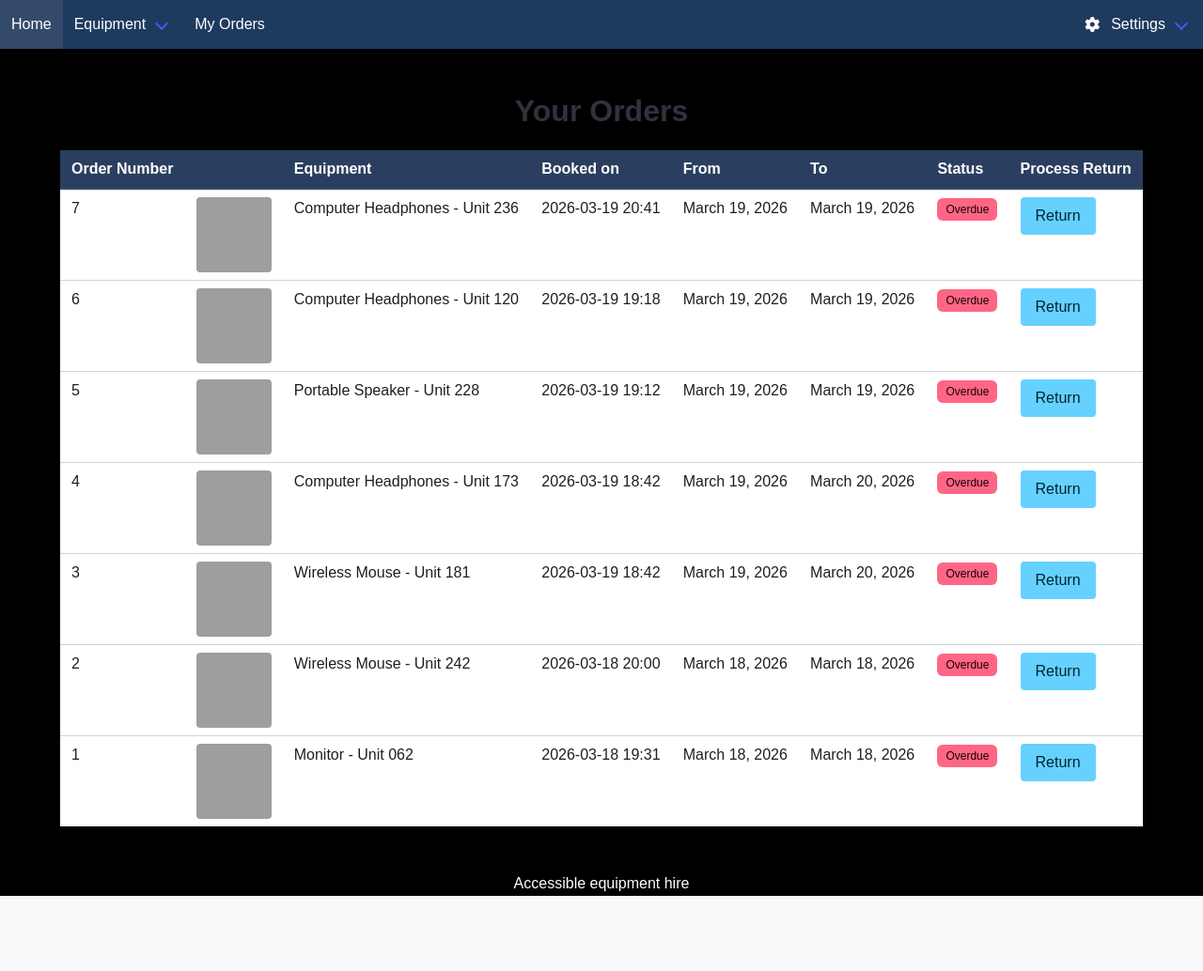
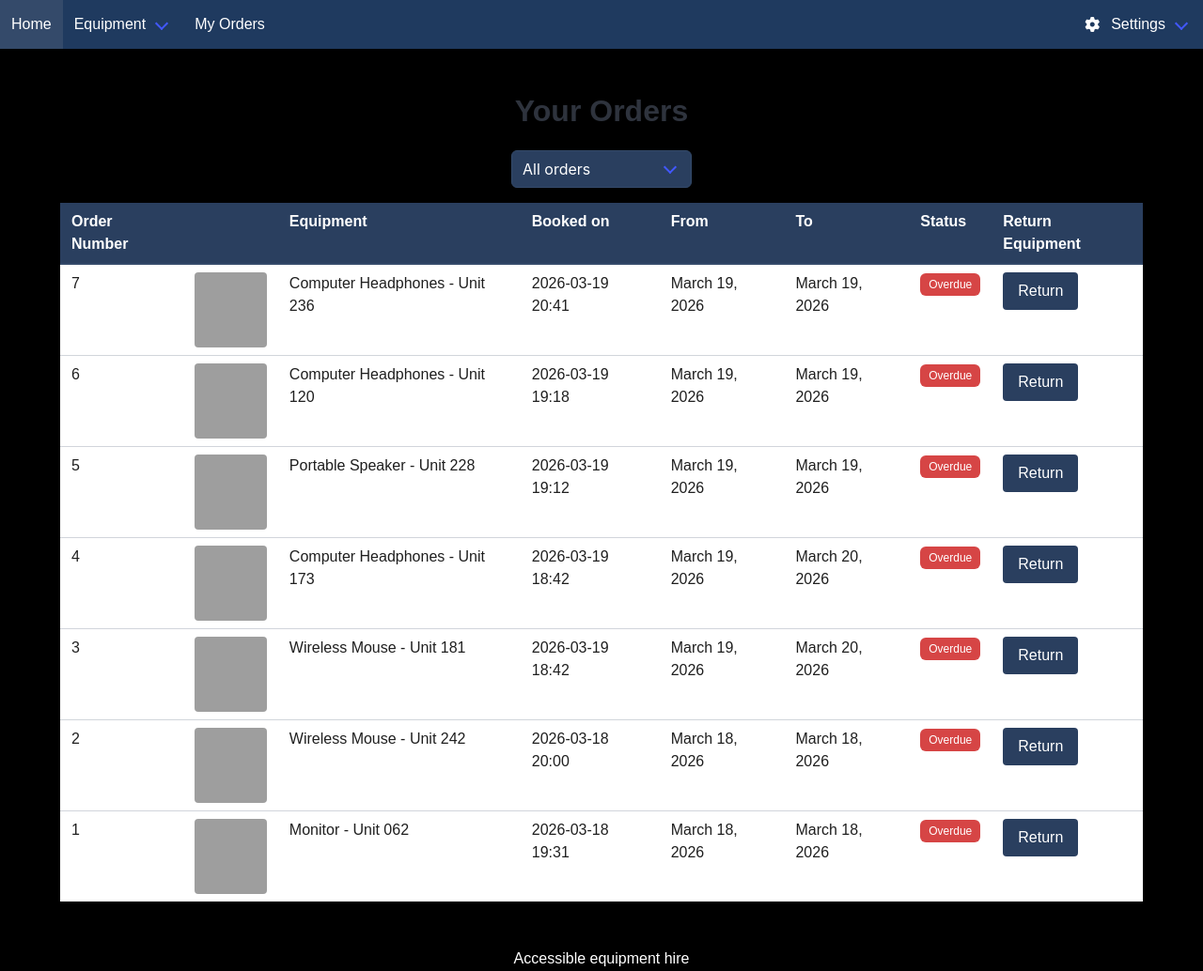
Before and after one commit to GeorgeWilko/ProductionProject, a Django app: page /orders/ in a window 1280 px wide. Shown: the whole page at 94% size. Before the commit the page ends 954 px from the top, so only its background shows below. Run offline with Django 5.2, Linux system fonts and the light colour scheme; data comes from the database, SQL or seed files in the repository; grey boxes are pictures that could not be loaded.

Commit message:
New status button added to the orders page to filter order based on their current status.
Minor tweaks to CSS and title in booking.

```diff
--- a/mysite/static/css/Styles.css
+++ b/mysite/static/css/Styles.css
@@ -585,6 +585,87 @@ input {
     display: block;
 }
 
+.theme .my-orders-main .select select {
+    min-width: 12rem;
+}
+
+.theme.default .my-orders-main .select select {
+    background-color: #2A3F5F;
+    color: white;
+    border-color: #344A6A;
+}
+
+.theme.default .my-orders-main .tag.is-info {
+    background-color: #8FA4BF;
+    color: #102038;
+}
+
+.theme.default .my-orders-main .tag.is-danger {
+    background-color: #D64545;
+    color: white;
+}
+
+.theme.default .my-orders-main .tag.is-light {
+    background-color: #dbe6f5;
+    color: #102038;
+}
+
+.theme.default .my-orders-main .button.is-info {
+    background-color: #2A3F5F;
+    color: white;
+    border-color: #344A6A;
+}
+
+.theme.high .my-orders-main .select select {
+    background-color: black;
+    color: white;
+    border: 3px solid red;
+}
+
+.theme.high .my-orders-main .tag.is-info,
+.theme.high .my-orders-main .tag.is-light {
+    background-color: black;
+    color: white;
+}
+
+.theme.high .my-orders-main .tag.is-danger {
+    background-color: white;
+    color: black;
+}
+
+.theme.high .my-orders-main .button.is-info {
+    background-color: black;
+    color: white;
+    border: 3px solid red;
+}
+
+.theme.low .my-orders-main .select select {
+    background-color: #FFFFFF;
+    color: #2A3F5F;
+    border-color: #AEB6C2;
+}
+
+.theme.low .my-orders-main .tag.is-info {
+    background-color: #E2E8F2;
+    color: #2A3F5F;
+}
+
+.theme.low .my-orders-main .tag.is-danger {
+    background-color: #F9DDDD;
+    color: #7B2D2D;
+}
+
+.theme.low .my-orders-main .tag.is-light {
+    background-color: #EEF3FA;
+    color: #2A3F5F;
+}
+
+.theme.low .my-orders-main .button.is-info {
+    background-color: #2A3F5F;
+    color: white;
+    border-color: #344A6A;
+}
+
 
 .theme.default .top-search-input::placeholder,
 .theme.high .top-search-input::placeholder {
--- a/mysite/templates/website/Booking_page.html
+++ b/mysite/templates/website/Booking_page.html
@@ -84,10 +84,10 @@
     <main id="main" tabindex="-1">
         <section class="section">
             <div class="container">
-                <h1 id="page-title" class="title has-text-centered desktop-only">Available Equipment</h1>
+                <h1 id="page-title" class="title has-text-centered desktop-only">Book Equipment</h1>
                 <div class="columns is-desktop booking-layout">
                     <div class="column is-8-desktop">
-                        <h1 class="title has-text-centered mobile-only">Available Equipment</h1>
+                        <h1 class="title has-text-centered mobile-only">Book Equipment</h1>
                         <div class="columns is-multiline category-grid">
                             {% for category in categories %}
                                 <div class="column is-half-mobile is-one-third-tablet is-one-quarter-desktop">
--- a/mysite/templates/website/My_orders.html
+++ b/mysite/templates/website/My_orders.html
@@ -47,6 +47,22 @@
         <section class="section">
             <div class="container">
                 <h1 class="title has-text-centered">Your Orders</h1>
+
+                <form method="get" class="mb-4" aria-label="Filter orders by status">
+                    <div class="field is-grouped is-grouped-centered">
+                        <div class="control">
+                            <div class="select">
+                                <select name="status" onchange="this.form.submit()">
+                                    <option value="all" {% if selected_status == "all" %}selected{% endif %}>All orders</option>
+                                    <option value="active" {% if selected_status == "active" %}selected{% endif %}>Active</option>
+                                    <option value="overdue" {% if selected_status == "overdue" %}selected{% endif %}>Overdue</option>
+                                    <option value="returned" {% if selected_status == "returned" %}selected{% endif %}>Returned</option>
+                                </select>
+                            </div>
+                        </div>
+                    </div>
+                </form>
+
                 {% if bookings %}
                     <div class="orders-table">
                         <div class="table-container">
@@ -60,7 +76,7 @@
                                         <th scope="col">From</th>
                                         <th scope="col">To</th>
                                         <th scope="col">Status</th>
-                                        <th scope="col">Process Return</th>
+                                        <th scope="col">Return Equipment</th>
                                     </tr>
                                 </thead>
                                 <tbody>
@@ -86,7 +102,7 @@
                                                 {% elif booking.end_date < today %}
                                                     <span class="tag is-danger">Overdue</span>
                                                 {% elif booking.status == "active" %}
-                                                    <span class="tag is-success">{{ booking.get_status_display }}</span>
+                                                    <span class="tag is-info">{{ booking.get_status_display }}</span>
                                                 {% endif %}
                                             </td>
                                             <td>
@@ -109,7 +125,11 @@
                     </div>
                 {% else %}
                     <div class="box has-text-centered">
-                        <p>No bookings made.</p>
+                        {% if selected_status == "all" %}
+                            <p>No bookings made.</p>
+                        {% else %}
+                            <p>No bookings found.</p>
+                        {% endif %}
                         <a class="button is-primary mt-4" href="{% url 'booking' %}">
                             Book equipment
                         </a>
--- a/mysite/website/views.py
+++ b/mysite/website/views.py
@@ -123,15 +123,31 @@ def inventory(request):
 
 def my_orders(request):
     today = timezone.localdate()
+    selected_status = request.GET.get("status", "all").strip().lower()
+    valid_status_filters = {"all", "active", "overdue", "returned"}
+
+    if selected_status not in valid_status_filters:
+        selected_status = "all"
 
     bookings = Booking.objects.select_related(
         "equipment",
         "equipment__category",
     ).order_by("-created_at")
 
+    if selected_status == "active":
+        bookings = bookings.filter(
+            status__in=[Booking.Status.ACTIVE, Booking.Status.CONFIRMED],
+            end_date__gte=today,
+        )
+    elif selected_status == "overdue":
+        bookings = bookings.filter(end_date__lt=today).exclude(status=Booking.Status.RETURNED)
+    elif selected_status == "returned":
+        bookings = bookings.filter(status=Booking.Status.RETURNED)
+
     context = {
         "bookings": bookings,
         "today": today,
+        "selected_status": selected_status,
     }
 
     return render(request, "website/My_orders.html", context)
```
